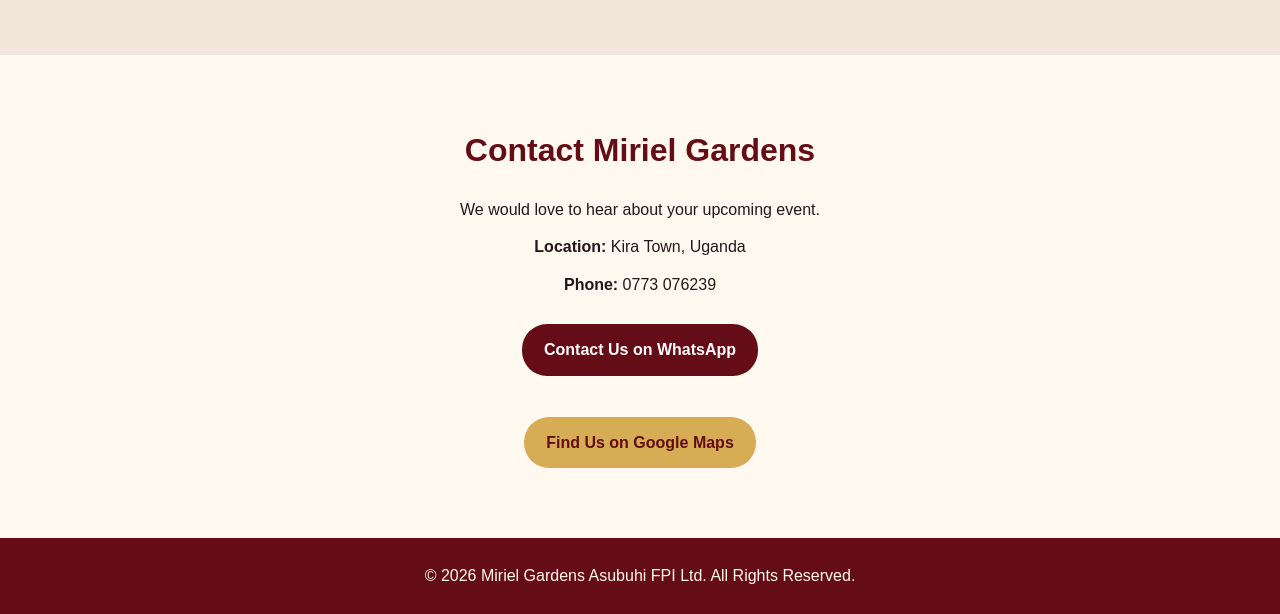
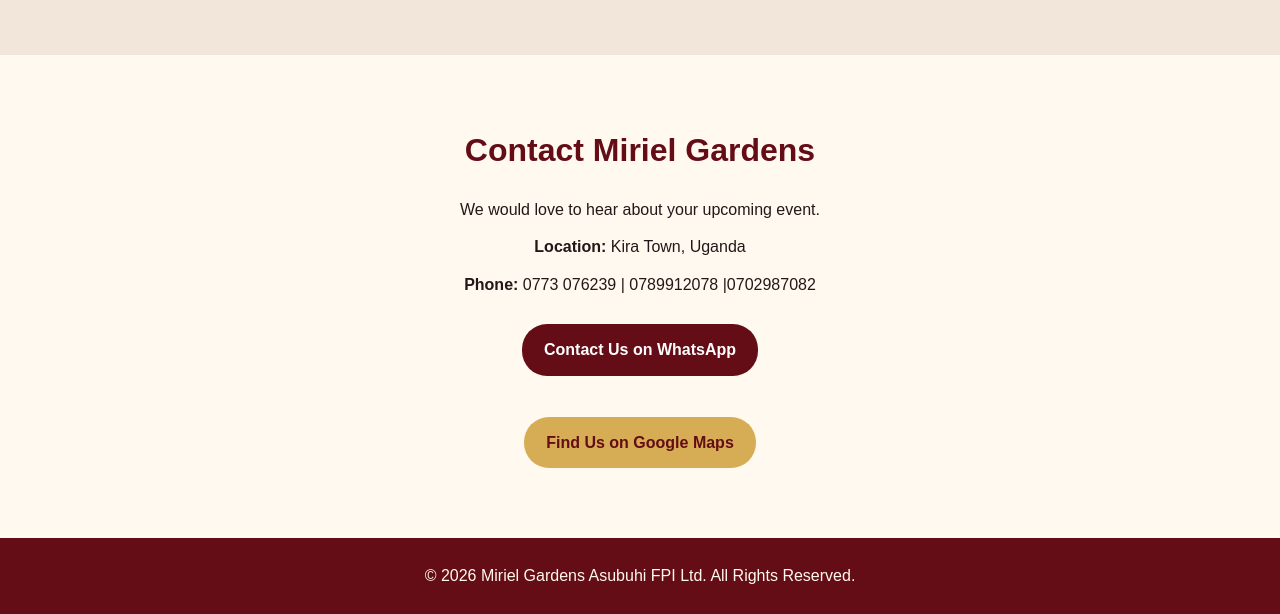
Before and after one commit to kishawelly-coder/miriel-gardens, a plain HTML site: page index.html in a window 1280 px wide. Shown: the part 3833-4447 px from the top of the page. Drawn offline with Linux system fonts and the light colour scheme.

Commit message:
Update index.html

```diff
--- a/index.html
+++ b/index.html
@@ -201,7 +201,7 @@
 
         <p><strong>Location:</strong> Kira Town, Uganda</p>
 
-        <p><strong>Phone:</strong> 0773 076239</p>
+        <p><strong>Phone:</strong> 0773 076239 | 0789912078 |0702987082</p>
 
         <a href="https://wa.me/256702987082" target="_blank" class="contact-btn">
             Contact Us on WhatsApp
```
